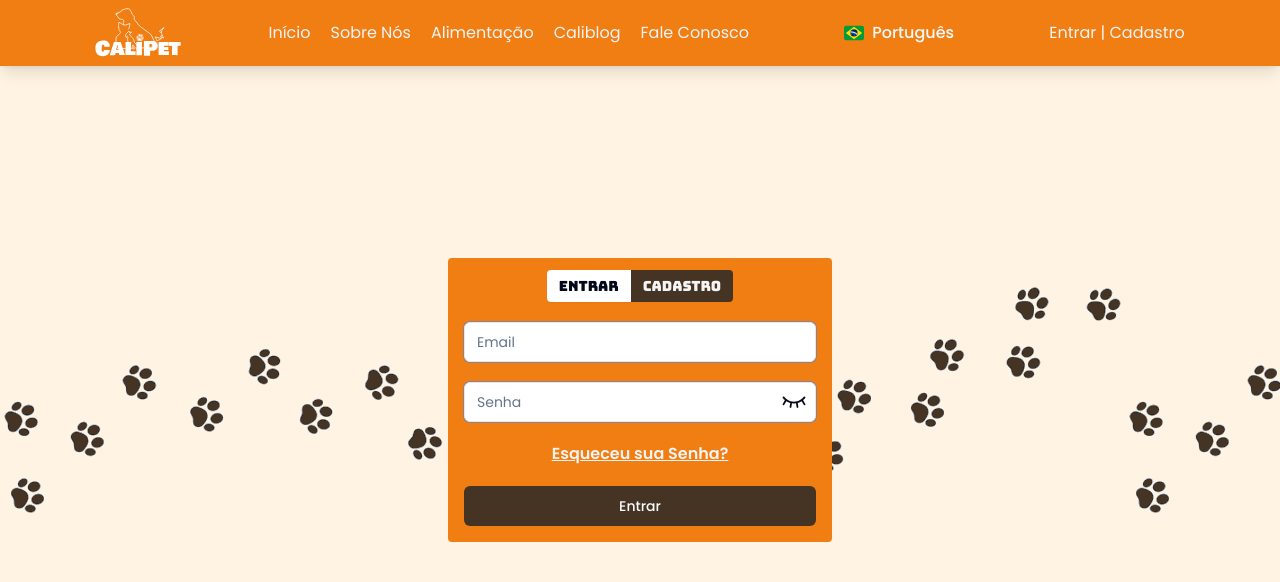
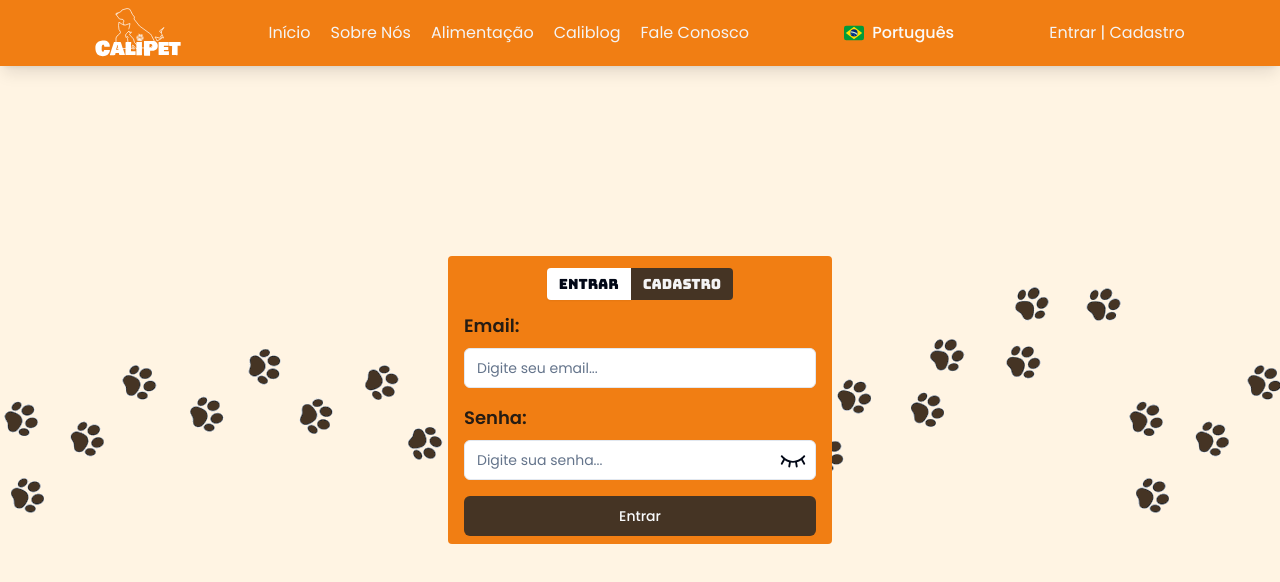
Before and after one commit to CaliPet/CaliPet-Front, a React (Vite) app: page /login in a window 1280 px wide. Shown: the top 582 px of the page. Built offline with nearby package versions, Linux system fonts and the light colour scheme.

Commit message:
feat: sistema de login funcionando

```diff
--- a/src/components/header.tsx
+++ b/src/components/header.tsx
@@ -226,7 +226,7 @@ export function Header() {
           <SheetContent className="bg-varOrange text-zinc-100 border-transparent">
             <SheetHeader className="">
               <SheetTitle className="text-3xl font-bungee text-zinc-100">
-                {isAuthenticated ? `Olá, ${data.name}!` : "CaliMenu"}
+                {isAuthenticated ? `Seja Bem Vindo!` : "CaliMenu"}
               </SheetTitle>
             </SheetHeader>
 
@@ -244,7 +244,7 @@ export function Header() {
             {isAuthenticated ? (
               <>
                 <div className="flex flex-col gap-2 items-center pt-2 text-2xl">
-                  <p className="font-bold">{data.name + " " + data.lastName}</p>
+                  <p className="font-bold">{data.nome}</p>
                   <p className="font-bold">{data.email}</p>
                 </div>
 
--- a/src/lib/auth.ts
+++ b/src/lib/auth.ts
@@ -17,6 +17,7 @@ const useAuth = () => {
 
   const toggleAuth = () => {
     setIsAuthenticated(prevAuth => !prevAuth);
+
     window.location.reload();
   };
 
--- a/src/routes/login.tsx
+++ b/src/routes/login.tsx
@@ -1,13 +1,5 @@
 import { Tabs, TabsContent, TabsList, TabsTrigger } from "@/components/ui/tabs";
-import {
-  Dialog,
-  DialogContent,
-  DialogDescription,
-  DialogHeader,
-  DialogTitle,
-  DialogTrigger,
-} from "@/components/ui/dialog";
-import { ChangeEvent, FormEvent, useState } from "react";
+import { useState } from "react";
 import { Eye, EyeClosed } from "@phosphor-icons/react";
 import { Toaster } from "@/components/ui/sonner";
 import { toast } from "sonner";
@@ -51,9 +43,35 @@ const registerUserSchema = z
     }
   });
 
+const loginUserSchema = z.object({
+  email: z.string().email(),
+  password: z.string().min(2),
+});
+
+type PasswordVisibilityState = {
+  login: boolean;
+  signup: boolean;
+  confirmSignup: boolean;
+};
+
 export function Login() {
   const { t } = useTranslation();
-  const [showPassLogin, setShowPassLogin] = useState(false);
+  const { toggleAuth, isAuthenticated } = useAuth();
+
+  const [passwordVisibility, setPasswordVisibility] =
+    useState<PasswordVisibilityState>({
+      login: false,
+      signup: false,
+      confirmSignup: false,
+    });
+
+  // Função para alternar a visibilidade da senha
+  const togglePasswordVisibility = (field: keyof PasswordVisibilityState) => {
+    setPasswordVisibility((prevState) => ({
+      ...prevState,
+      [field]: !prevState[field],
+    }));
+  };
 
   const registerForm = useForm<z.infer<typeof registerUserSchema>>({
     resolver: zodResolver(registerUserSchema),
@@ -66,12 +84,13 @@ export function Login() {
     },
   });
 
-  //Gera um numero aleatorio
-  function getRandomInt(min:number, max:number) {
-    const minCeiled = Math.ceil(min);
-    const maxFloored = Math.floor(max);
-    return Math.floor(Math.random() * (maxFloored - minCeiled) + minCeiled); // The maximum is exclusive and the minimum is inclusive
-  }
+  const loginForm = useForm<z.infer<typeof loginUserSchema>>({
+    resolver: zodResolver(loginUserSchema),
+    defaultValues: {
+      email: "",
+      password: "",
+    },
+  });
 
   async function handleRegisterSubmit(
     values: z.infer<typeof registerUserSchema>
@@ -80,7 +99,6 @@ export function Login() {
 
     // Salvar o usuário
     const user = {
-      idUsuario: getRandomInt(1000, 99999999),
       nome: values.firstName + " " + values.lastName,
       email: values.email,
       senha: values.password,
@@ -108,6 +126,8 @@ export function Login() {
       const json = await response.json();
       console.log(response);
       console.log(json);
+
+      registerForm.reset();
     } catch (err) {
       console.log(err);
     }
@@ -117,37 +137,51 @@ export function Login() {
     toast.success("Usuário registrado com sucesso");
   }
 
-  const [formDataLogin, setFormDataLogin] = useState({
-    email: "",
-    password: "",
-  });
+  async function handleLoginSubmit(values: z.infer<typeof loginUserSchema>) {
+    console.log(values);
 
-  const handleChangeLogin = (event: ChangeEvent<HTMLInputElement>) => {
-    const { name, value } = event.target;
-    setFormDataLogin((prevFormDataLogin) => ({
-      ...prevFormDataLogin,
-      [name]: value,
-    }));
+
+    // Salvar o usuário
+    const user = {
+      email: values.email,
+      senha: values.password,
     };
 
-  const { toggleAuth, isAuthenticated } = useAuth();
+    console.log(JSON.stringify(user));
 
-  function handleSubmitLogin(event: FormEvent<HTMLFormElement>) {
-    event.preventDefault();
-    // Verificar se o usuário existe no Local Storage
-    const storedUser = JSON.parse(localStorage.getItem("user") || "{}");
+    // Aqui manda o usuário para o servidor
+    try {
+      const response = await fetch(
+        "https://calipet-1-0.onrender.com/login/usuario",
+        {
+          method: "POST",
+          headers: {
+            "Content-Type": "application/json", // Set the content type to JSON
+          },
+          body: JSON.stringify(user),
+        }
+      );
 
-    if (
-      storedUser.email === formDataLogin.email &&
-      storedUser.password === formDataLogin.password
-    ) {
-      console.log("Usuário logado com sucesso");
-      toast.success("Usuário logado com sucesso");
+      if (!response.ok) {
+        throw new Error(`HTTP error! status: ${response.status}`);
+      }
+
+      const json = await response.json();
+      console.log(response);
+      console.log(json);
+
+      loginForm.reset();
+      localStorage.setItem("user", JSON.stringify(json));
+      toast.success("Usuário logado!");
+
       toggleAuth();
-    } else {
-      console.log("Email ou senha incorretos");
-      toast.error("Email ou senha incorretos");
+
+    } catch (err) {
+      toast.error("Email ou Senha incorreto!");
+      console.log(err);
     }
+
+
   }
 
   return (
@@ -172,91 +206,94 @@ export function Login() {
         </TabsList>
 
         <TabsContent value="login">
+          <Form {...loginForm} >
             <form
-            className="flex flex-col gap-5 p-2"
-            onSubmit={handleSubmitLogin}
+              onSubmit={loginForm.handleSubmit(handleLoginSubmit)}
+              className="space-y-4 px-2"
             >
+              <FormField
+                control={loginForm.control}
+                name="email"
+                render={({ field }) => (
+                  <FormItem>
+                    <FormLabel className="text-light-brown-900 text-lg font-semibold">
+                      Email:
+                    </FormLabel>
+                    <FormControl>
+                      <Input placeholder="Digite seu email..." {...field} />
+                    </FormControl>
+                    <FormMessage />
+                  </FormItem>
+                )}
+              />
+              <FormField
+                control={loginForm.control}
+                name="password"
+                render={({ field }) => (
+                  <FormItem>
+                    <FormLabel className="text-light-brown-900 text-lg font-semibold">
+                      Senha:
+                    </FormLabel>
+                    <FormControl className="flex">
+                      <div className="relative">
                         <Input
-              onChange={handleChangeLogin}
-              id="email"
-              name="email"
-              type="email"
-              placeholder={t("pages.login.input1")}
-              className="w-full ring-1 focus-visible:ring-1 focus-visible:ring-offset-0"
-              required
+                          placeholder="Digite sua senha..."
+                          type={passwordVisibility.signup ? "text" : "password"}
+                          {...field}
                         />
 
-            <label htmlFor="password" className="flex relative">
-              <Input
-                onChange={handleChangeLogin}
-                id="password"
-                name="password"
-                type={showPassLogin ? "text" : "password"}
-                placeholder={t("pages.login.input2")}
-                className="w-full ring-1 focus-visible:ring-1 focus-visible:ring-offset-0"
-                required
+                        <button
+                          type="button"
+                          className="absolute top-1 right-2"
+                          onClick={() => togglePasswordVisibility("signup")}
+                        >
+                          {passwordVisibility.signup ? (
+                            <Eye size={30} />
+                          ) : (
+                            <EyeClosed size={30} />
+                          )}
+                        </button>
+                      </div>
+                    </FormControl>
+                    <FormMessage />
+                  </FormItem>
+                )}
               />
-              <div
-                className="absolute right-2 top-1 z-10"
-                onClick={() => setShowPassLogin(!showPassLogin)}
-              >
-                {showPassLogin ? <Eye size={28} /> : <EyeClosed size={28} />}
-              </div>
-            </label>
-
-            <Dialog>
-              <DialogTrigger className="flex text-zinc-100 font-semibold underline pointer hover:text-zinc-200 justify-center">
-                {t("pages.forgotPassword.title")}
-              </DialogTrigger>
-              <DialogContent className="flex bg-varOrange border-transparent max-w-sm">
-                <DialogHeader>
-                  <DialogTitle className="font-bungee text-center text-2xl text-zinc-100">
-                    {t("pages.forgotPassword.title")}
-                  </DialogTitle>
-                  <DialogDescription className="text-md text-zinc-100 flex flex-col gap-3">
-                    {t("pages.forgotPassword.text")}
-                    <Input
-                      id="email-forgotpass"
-                      name="email-forgotpass"
-                      type="email"
-                      placeholder={t("pages.forgotPassword.input")}
-                      className="w-full text-black ring-1 focus-visible:ring-1 focus-visible:ring-offset-0"
-                      required
-                    />
-                    <Button className="w-full bg-light-brown-500 hover:bg-light-brown">
-                      {t("pages.forgotPassword.btnInput")}
-                    </Button>
-                  </DialogDescription>
-                </DialogHeader>
-              </DialogContent>
-            </Dialog>
-
               {isAuthenticated ? (
                 <Button
-                type="button"
-                className="w-full bg-light-brown-900 hover:bg-light-brown-900"
+                  disabled
+                  className="w-full bg-light-brown-900"
                 >
-                Você já está logado!
+                  Você está logado!
                 </Button>
               ) : (
-              <Button className="w-full bg-light-brown-500 hover:bg-light-brown">
+                <Button
+                  type="submit"
+                  className="w-full bg-light-brown-500 hover:bg-light-brown"
+                >
                   {t("pages.login.btnInput")}
                 </Button>
               )}
             </form>
+          </Form>
         </TabsContent>
 
         <TabsContent value="create">
           <Form {...registerForm}>
-            <form onSubmit={registerForm.handleSubmit(handleRegisterSubmit)}>
+            <form
+              onSubmit={registerForm.handleSubmit(handleRegisterSubmit)}
+              className="space-y-4 px-2"
+            >
               <FormField
                 control={registerForm.control}
                 name="firstName"
                 render={({ field }) => (
                   <FormItem>
-                    <FormLabel>Nome</FormLabel>
+                    <FormLabel className="text-light-brown-900 text-lg font-semibold">
+                      Nome:
+                    </FormLabel>
                     <FormControl>
-                      <Input placeholder="Nome" {...field} />
+                      <Input placeholder="Digite seu nome..." {...field} />
                     </FormControl>
                     <FormMessage />
                   </FormItem>
@@ -267,9 +304,11 @@ export function Login() {
                 name="lastName"
                 render={({ field }) => (
                   <FormItem>
-                    <FormLabel>Sobrenome</FormLabel>
+                    <FormLabel className="text-light-brown-900 text-lg font-semibold">
+                      Sobrenome:
+                    </FormLabel>
                     <FormControl>
-                      <Input placeholder="Sobrenome" {...field} />
+                      <Input placeholder="Digite seu sobrenome..." {...field} />
                     </FormControl>
                     <FormMessage />
                   </FormItem>
@@ -280,9 +319,11 @@ export function Login() {
                 name="email"
                 render={({ field }) => (
                   <FormItem>
-                    <FormLabel>Email</FormLabel>
+                    <FormLabel className="text-light-brown-900 text-lg font-semibold">
+                      Email:
+                    </FormLabel>
                     <FormControl>
-                      <Input placeholder="Email" {...field} />
+                      <Input placeholder="Digite seu email..." {...field} />
                     </FormControl>
                     <FormMessage />
                   </FormItem>
@@ -293,9 +334,29 @@ export function Login() {
                 name="password"
                 render={({ field }) => (
                   <FormItem>
-                    <FormLabel>Senha</FormLabel>
-                    <FormControl>
-                      <Input placeholder="Senha" type="password" {...field} />
+                    <FormLabel className="text-light-brown-900 text-lg font-semibold">
+                      Senha:
+                    </FormLabel>
+                    <FormControl className="flex">
+                      <div className="relative">
+                        <Input
+                          placeholder="Digite sua senha..."
+                          type={passwordVisibility.signup ? "text" : "password"}
+                          {...field}
+                        />
+
+                        <button
+                          type="button"
+                          className="absolute top-1 right-2"
+                          onClick={() => togglePasswordVisibility("signup")}
+                        >
+                          {passwordVisibility.signup ? (
+                            <Eye size={30} />
+                          ) : (
+                            <EyeClosed size={30} />
+                          )}
+                        </button>
+                      </div>
                     </FormControl>
                     <FormMessage />
                   </FormItem>
@@ -306,13 +367,35 @@ export function Login() {
                 name="confirmPassword"
                 render={({ field }) => (
                   <FormItem>
-                    <FormLabel>Confirmar Senha</FormLabel>
-                    <FormControl>
+                    <FormLabel className="text-light-brown-900 text-lg font-semibold">
+                      Confirmar Senha:
+                    </FormLabel>
+                    <FormControl className="flex">
+                      <div className="relative">
                         <Input
-                        placeholder="Confirmar Senha"
-                        type="password"
+                          placeholder="Confirme sua senha..."
+                          type={
+                            passwordVisibility.confirmSignup
+                              ? "text"
+                              : "password"
+                          }
                           {...field}
                         />
+
+                        <button
+                          type="button"
+                          className="absolute top-1 right-2"
+                          onClick={() =>
+                            togglePasswordVisibility("confirmSignup")
+                          }
+                        >
+                          {passwordVisibility.confirmSignup ? (
+                            <Eye size={30} />
+                          ) : (
+                            <EyeClosed size={30} />
+                          )}
+                        </button>
+                      </div>
                     </FormControl>
                     <FormMessage />
                   </FormItem>
```
Lines whose indentation alone changed are shown as unchanged.
